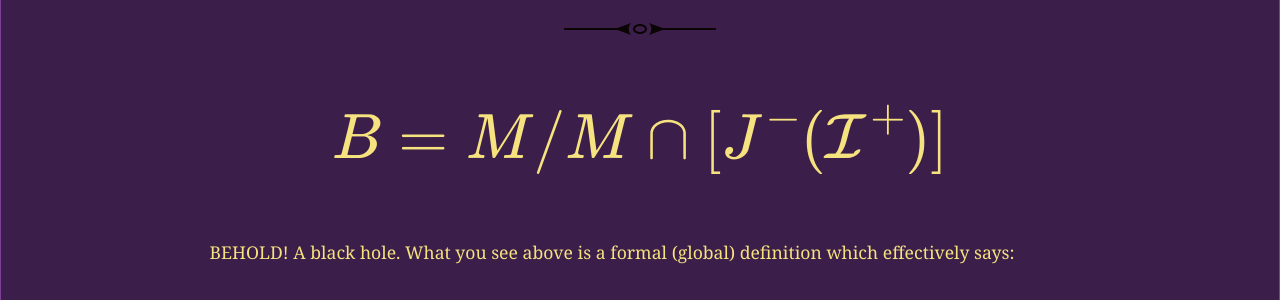
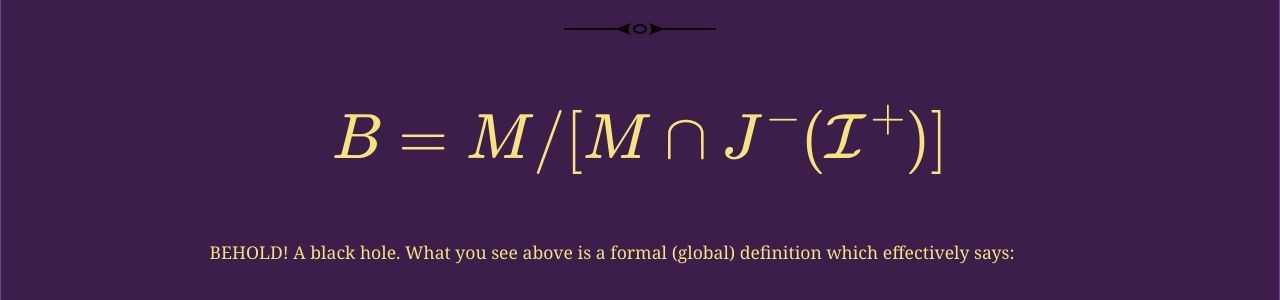
Before and after one commit to GangaSM/Meditations-on-Second-Philosophy, a Jekyll site: the page built from _posts/2025-06-13-blackhole.md, in a window 1280 px wide. Shown: the part 691-991 px from the top of the page. Built offline with Jekyll 4.4.1, drawn with Linux system fonts in a browser that asks for light colours.

```diff
--- a/_posts/2025-06-13-blackhole.md
+++ b/_posts/2025-06-13-blackhole.md
@@ -11,7 +11,7 @@ In the public domain, black holes are generally understood as local astrophysica
 ---
 
 <div style="text-align: center; font-size: 3em; font-weight: bold;">
-  \[ B=M/M\cap[J^-(\mathcal{I}^+)] \]
+  \[ B=M/[M\cap J^-(\mathcal{I}^+)] \]
 </div>
 
 BEHOLD! A black hole. What you see above is a formal (global) definition which effectively says:
```
